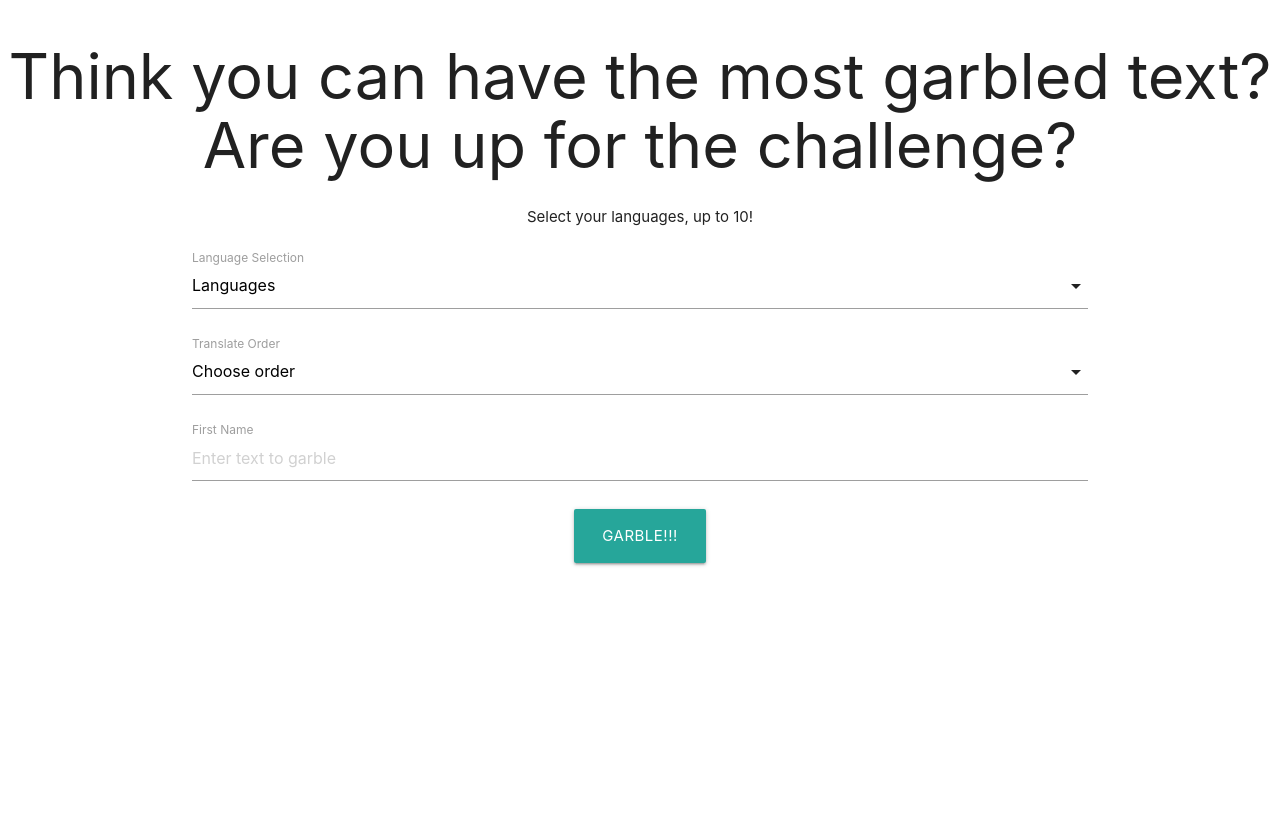
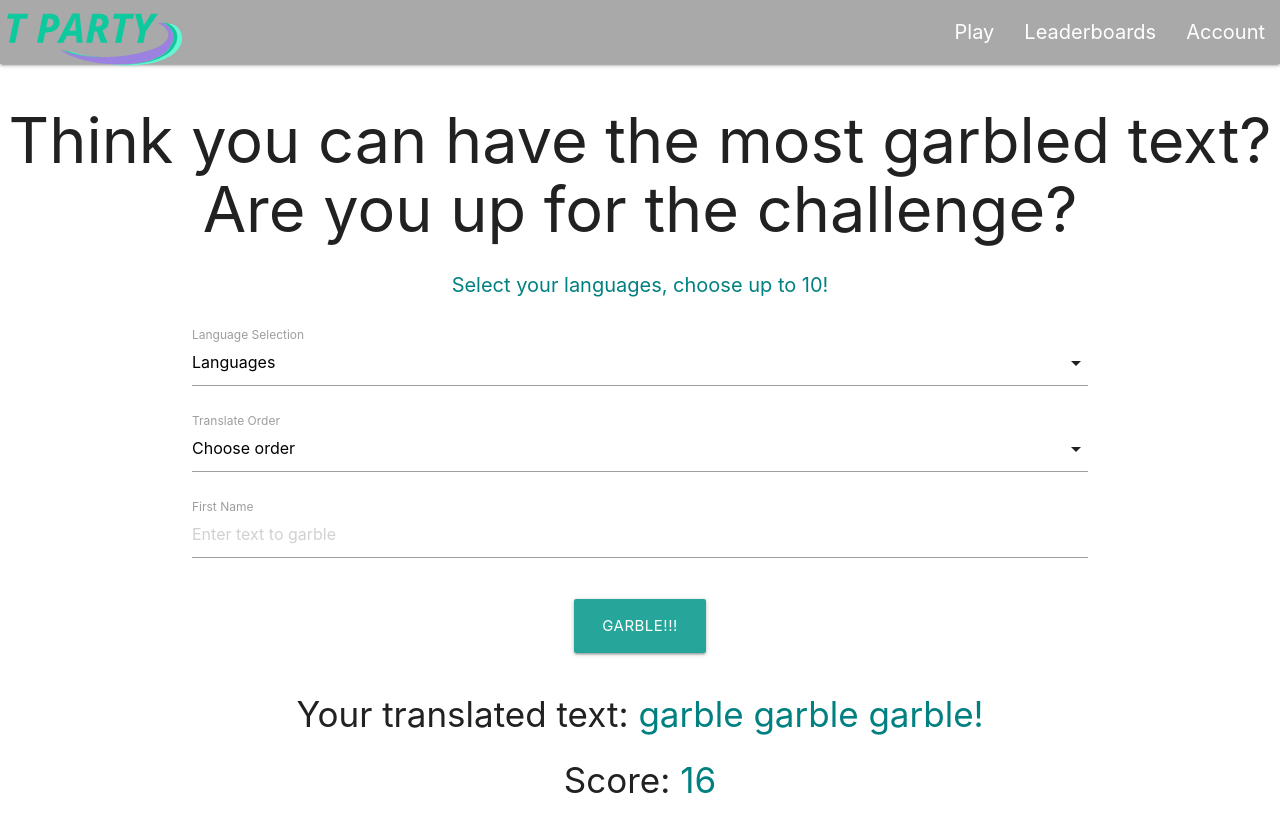
Before and after one commit to epituch/Translate-Game, a website: page mainpage/mainpage.html in a window 1280 px wide. Both pictures are taken after a click on the link "GARBLE!!!". Drawn offline with nearby package versions, Linux system fonts and the light colour scheme.

Commit message:
Created main page, added navbar, and added crappy logo

```diff
--- a/mainpage/mainpage.css
+++ b/mainpage/mainpage.css
@@ -1,7 +1,37 @@
-.center {
-    text-align: center;
-}
-
 .if-wrapper {
     padding: 5px 15%;
 }
+
+p {
+    font-size: 20px;
+    color: teal;
+}
+
+.result-div {
+    font-size: 35px;
+    margin: 1% 0;
+}
+
+#score {
+    color: teal;
+}
+
+#translated-text {
+    color: teal;
+}
+
+#garble-text-btn {
+    margin: 2%;
+}
+
+#results {
+    visibility: hidden;
+}
+
+nav {
+    background-color: darkgrey !important;
+}
+
+.nav-link {
+    font-size: 20px;
+}
--- a/mainpage/mainpage.html
+++ b/mainpage/mainpage.html
@@ -15,9 +15,27 @@
 </head>
 
 <body>
-    <div class="center">
+
+    <ul id="dropdown1" class="dropdown-content">
+        <li><a href="/login">Create Account</a></li>
+        <li><a href="/login">Login</a></li>
+        <li><a href="/login">Logout</a></li>
+    </ul>
+    <nav>
+        <div class="nav-wrapper">
+            <img src="/assets/TPartyLogo.png" alt="">
+            <ul class="right">
+                <li><a href="." class="nav-link">Play</a></li>
+                <li><a href="/leaderboard" class="nav-link">Leaderboards</a></li>
+                <li><a class="dropdown-trigger nav-link" href="#!" data-target="dropdown1">Account</a></li>
+            </ul>
+        </div>
+    </nav>
+
+
+    <div class="center-align">
         <h1>Think you can have the most garbled text? Are you up for the challenge?</h1>
-        <p>Select your languages, up to 10!</p>
+        <p>Select your languages, choose up to 10!</p>
 
         <div class="if-wrapper">
             <div class="input-field">
@@ -46,8 +64,22 @@
                 <input placeholder="Enter text to garble" type="text" class="validate">
                 <label for="first_name">First Name</label>
             </div>
+            <a class="waves-effect waves-light btn-large" id="garble-text-btn">Garble!!!</a>
         </div>
-        <a class="waves-effect waves-light btn-large center" id="garble-text-btn">Garble!!!</a>
+
+        <div id="results">
+            <div class="result-div">
+                <span>Your translated text: </span>
+                <span id="translated-text">garble garble garble!</span>
+            </div>
+
+            <div class="result-div">
+                <span>Score: </span>
+                <span id="score">16</span>
+            </div>
+        </div>
+
+    </div>
 </body>
 
 </html>
--- a/mainpage/mainpage.js
+++ b/mainpage/mainpage.js
@@ -1,6 +1,7 @@
-$(document).ready( () => {
+$(document).ready(() => {
     $('select').formSelect();
-    $('#garble-text-btn').click( () => {
-        alert("Handler for button called");
-    })
+    $(".dropdown-trigger").dropdown();
+    $('#garble-text-btn').click(() => {
+        $('#results').css('visibility', 'visible');
+    });
 });
--- a/server.js
+++ b/server.js
@@ -5,6 +5,7 @@ app.use(express.static(path.join(__dirname, 'mainpage')));
 app.use(express.static(path.join(__dirname, 'loginpage')));
 app.use(express.static(path.join(__dirname, 'leaderboardpage')));
 app.use(express.static(path.join(__dirname, 'createuserpage')));
+app.use(express.static(path.join(__dirname, 'assets')));
 let portNumber = 6969;
 
 app.listen(portNumber, () => console.log(`Server started on ${portNumber}`));
@@ -24,3 +25,7 @@ app.get('/leaderboard', (req, res) => {
 app.get('/createuser', (req, res) => {
     res.sendFile('createuserpage/createuser.html', { "root": __dirname });
 });
+
+app.get('/assets/TPartyLogo.png', (req, res) => {
+    res.sendFile('assets/TPartyLogo.png', {"root": __dirname});
+});
```
Also changed, not shown: assets/TPartyLogo.png (added).
